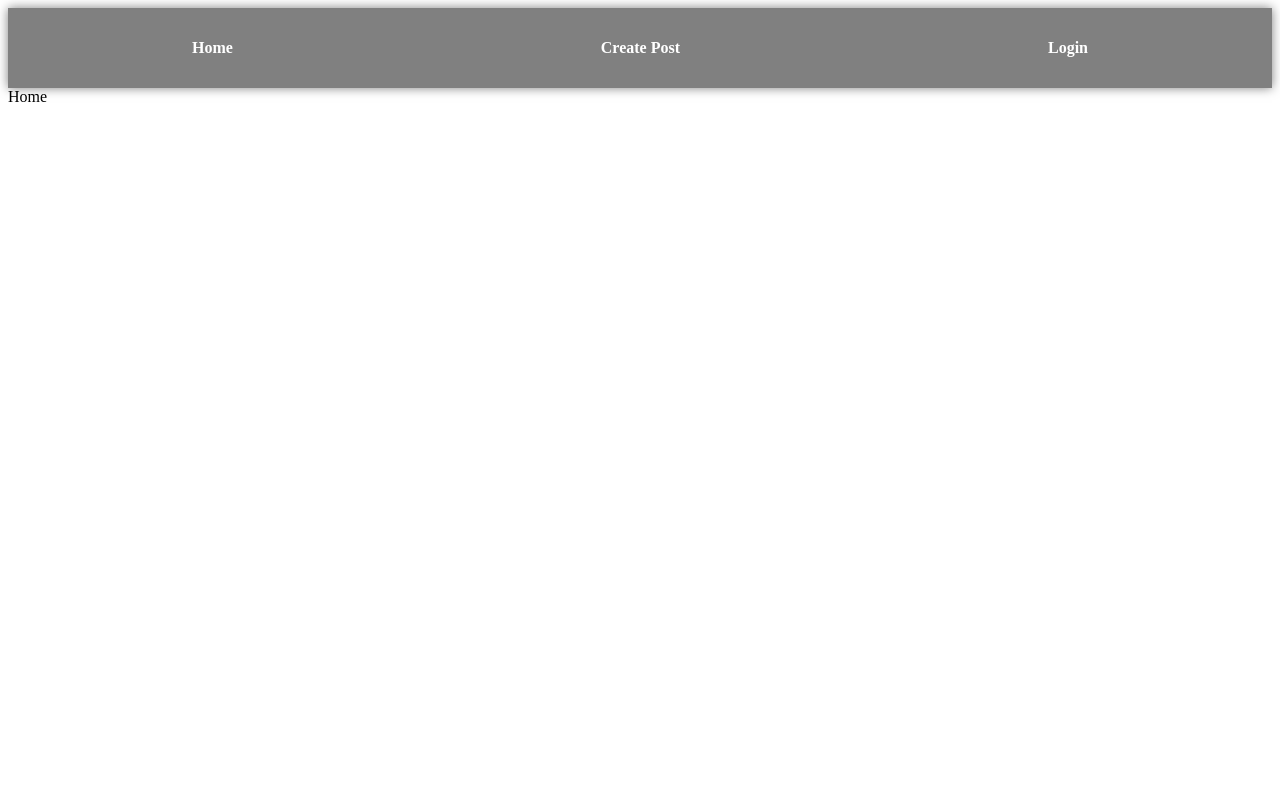
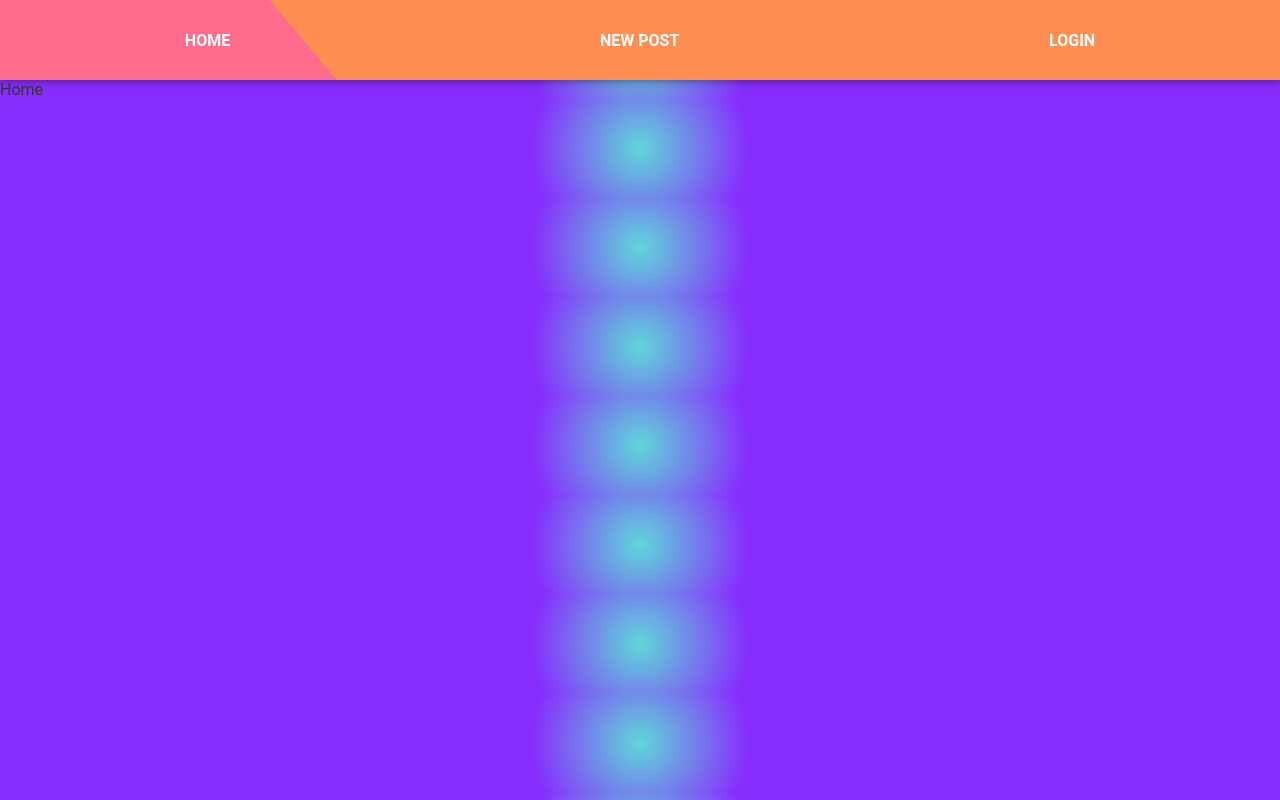
Before and after one commit to benetesla/Blog_With_ReactJS, a React (Create React App) app: page / in a window 1280 px wide. Built offline with nearby package versions, Linux system fonts and the light colour scheme.

Commit message:
Add background in the app, using gradient css

```diff
--- a/src/App.css
+++ b/src/App.css
@@ -1,38 +1,9 @@
-.App {
-  text-align: center;
+body{
+  background: rgb(95,215,217);
+  background: radial-gradient(circle, rgba(95,215,217,1) 0%, rgba(135,45,253,1) 17%);
+    font-family: 'Roboto', sans-serif;
+    font-size: 16px;
+    color: #333;
+    margin: 0;
+    padding: 0;
 }
-
-.App-logo {
-  height: 40vmin;
-  pointer-events: none;
-}
-
-@media (prefers-reduced-motion: no-preference) {
-  .App-logo {
-    animation: App-logo-spin infinite 20s linear;
-  }
-}
-
-.App-header {
-  background-color: #282c34;
-  min-height: 100vh;
-  display: flex;
-  flex-direction: column;
-  align-items: center;
-  justify-content: center;
-  font-size: calc(10px + 2vmin);
-  color: white;
-}
-
-.App-link {
-  color: #61dafb;
-}
-
-@keyframes App-logo-spin {
-  from {
-    transform: rotate(0deg);
-  }
-  to {
-    transform: rotate(360deg);
-  }
-}
--- a/src/App.js
+++ b/src/App.js
@@ -6,9 +6,9 @@ import Login from './pages/Login';
 function App() {
   return <Router>
     <nav style={styles.nav}>
-      <Link style={styles.link} to="/">Home</Link>
-      <Link style={styles.link} to="/create">Create Post</Link>
-      <Link style={styles.link} to="/login">Login</Link>
+      <Link style={styles.link} to="/">HOME</Link>
+      <Link style={styles.link} to="/create">NEW POST</Link>
+      <Link style={styles.link} to="/login">LOGIN</Link>
     </nav>
     <Routes>
       <Route path="/" element={<Home />} />
@@ -17,7 +17,6 @@ function App() {
     </Routes>
   </Router>
 }
-
 const styles = {
   nav: {
     display: 'flex',
@@ -25,15 +24,20 @@ const styles = {
     alignItems: 'center',
     height: '10vh',
     width: '100%',
-    background: 'gray',
+    background: 'linear-gradient(50deg, #FE6B8B 25%, #FF8E53 10%)',
     color: 'white',
     boxShadow: '0 0 10px 0 rgba(0,0,0,0.5)',
+    fontfamily: 'Roboto',
+    TextTransform: 'uppercase',
   },
   link: {
     textDecoration: 'none',
     color: 'white',
     TextTransform: 'uppercase',
     fontWeight: 'bold',
+
   },
+
+
 };
 export default App;
```
